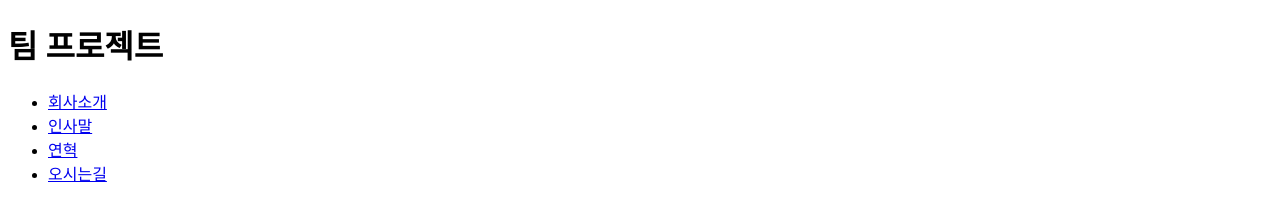
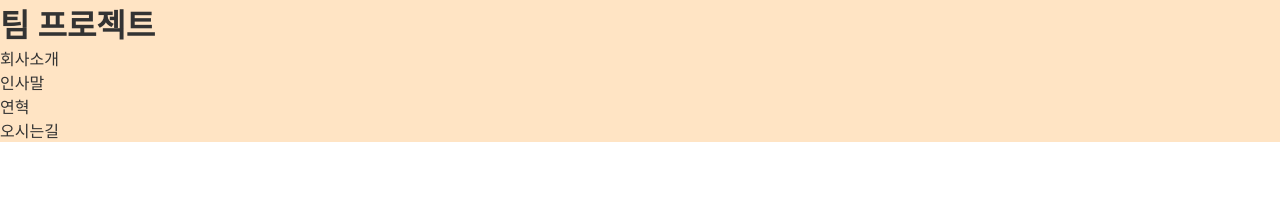
Before and after one commit to estherpark01/sample1, a plain HTML site: page index.html in a window 1280 px wide. Drawn offline with Linux system fonts and the light colour scheme.

Commit message:
팀프로젝트 index 파일 css링크 추가 및 css파일 생성

```diff
--- /dev/null
+++ b/css/main.css
@@ -0,0 +1,5 @@
+*{margin: 0; padding: 0;}
+html{font-size: 16px; color: #333;}
+a{display: block; color: #333; text-decoration: none;}
+
+header{background: bisque;}
--- a/index.html
+++ b/index.html
@@ -4,6 +4,8 @@
     <meta charset="UTF-8">
     <meta name="viewport" content="width=device-width, initial-scale=1.0">
     <title>팀 프로젝트</title>
+
+    <link rel="stylesheet" href="./css/main.css">
 </head>
 <body>
     <header>
```
